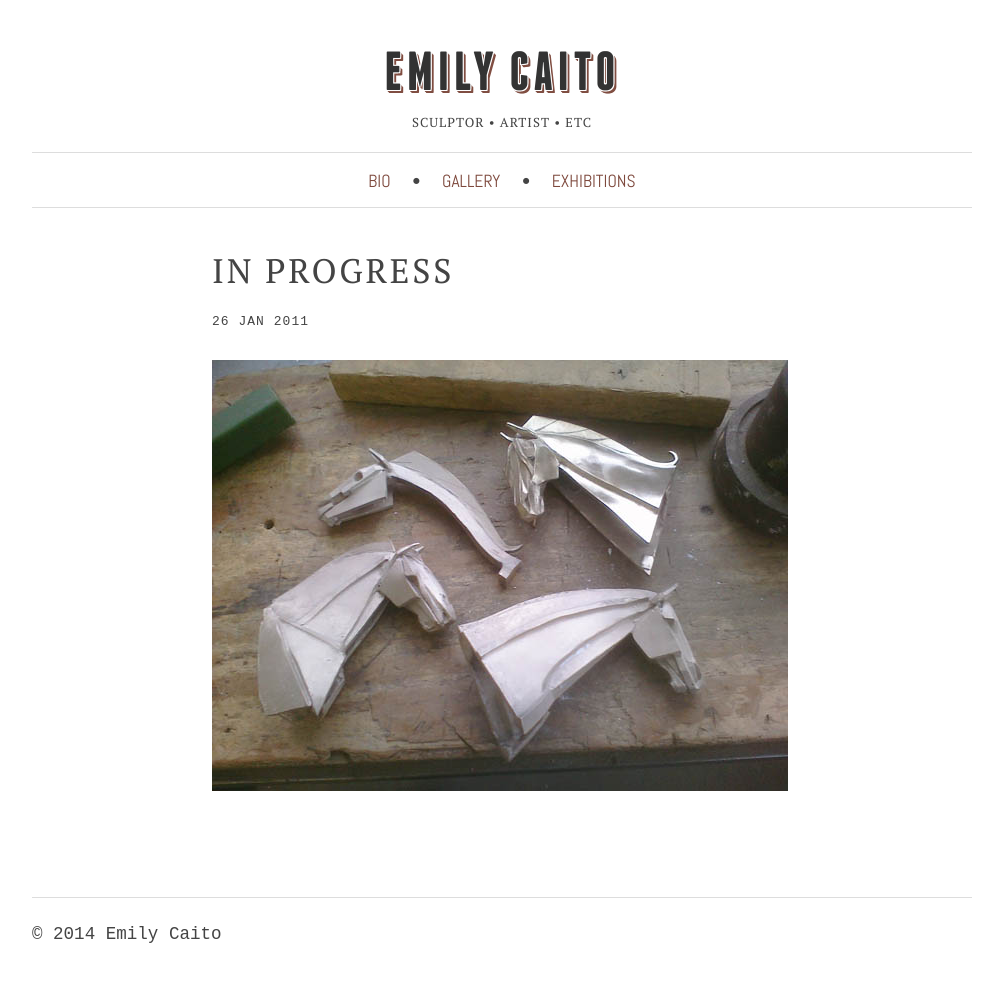
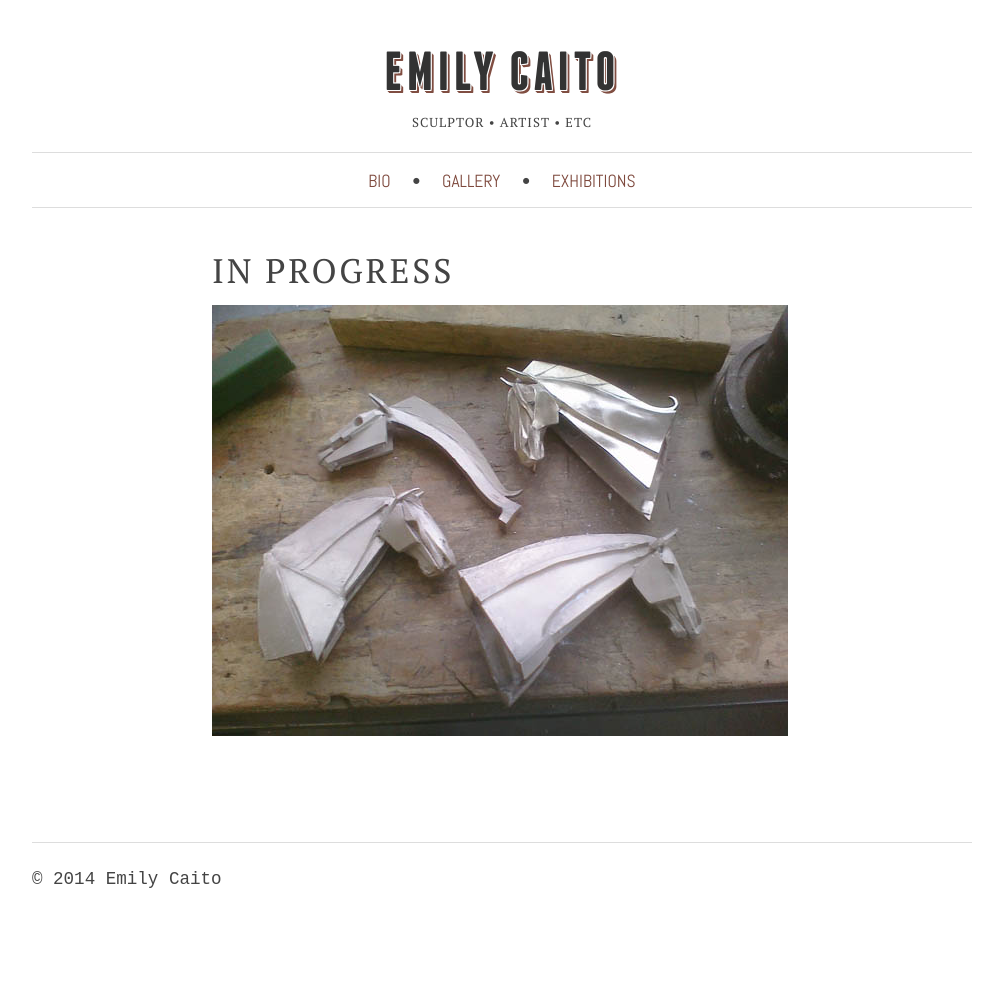
Before and after one commit to emilycaito/emilycaito.github.io, a Jekyll site: the page built from _posts/2011-01-26-in-progress.md, in a window 1280 px wide. Shown: the whole page, without its empty margins (138-1141 px from the left). Built offline with Jekyll 4.4.1, drawn with Linux system fonts in a browser that asks for light colours; some web fonts are replaced; Markdown is read by kramdown in place of the engine named in the settings; after the commit the page ends 937 px from its top, so only the background shows below that.

Commit message:
Removed date from homepage/posts

```diff
--- a/_layouts/post.html
+++ b/_layouts/post.html
@@ -3,7 +3,6 @@
 ---
 <div class="post twelve columns offset-by-three">
 <h2>{{ page.title }}</h2>
-<p class="meta">{{ page.date | date_to_string }}</p>
 </div>
 
 <div class="post twelve columns offset-by-three">
--- a/index.html
+++ b/index.html
@@ -5,7 +5,7 @@
 <div class="twelve columns offset-by-three">
   <ul class="posts">
     {% for post in paginator.posts %}
-      <li><p class="categories meta remove-bottom">{{ post.categories | join: ', ' }}</p><a href="{{ post.url }}" class="post-title"><h3 class="remove-bottom">{{ post.title }}</h3></a><span class="meta">{{ post.date | date_to_string }}</span>
+      <li><p class="categories meta remove-bottom">{{ post.categories | join: ', ' }}</p><a href="{{ post.url }}" class="post-title"><h3 class="remove-bottom">{{ post.title }}</h3></a>
       {{ post.content }}</li>
     {% endfor %}
   </ul>
```
